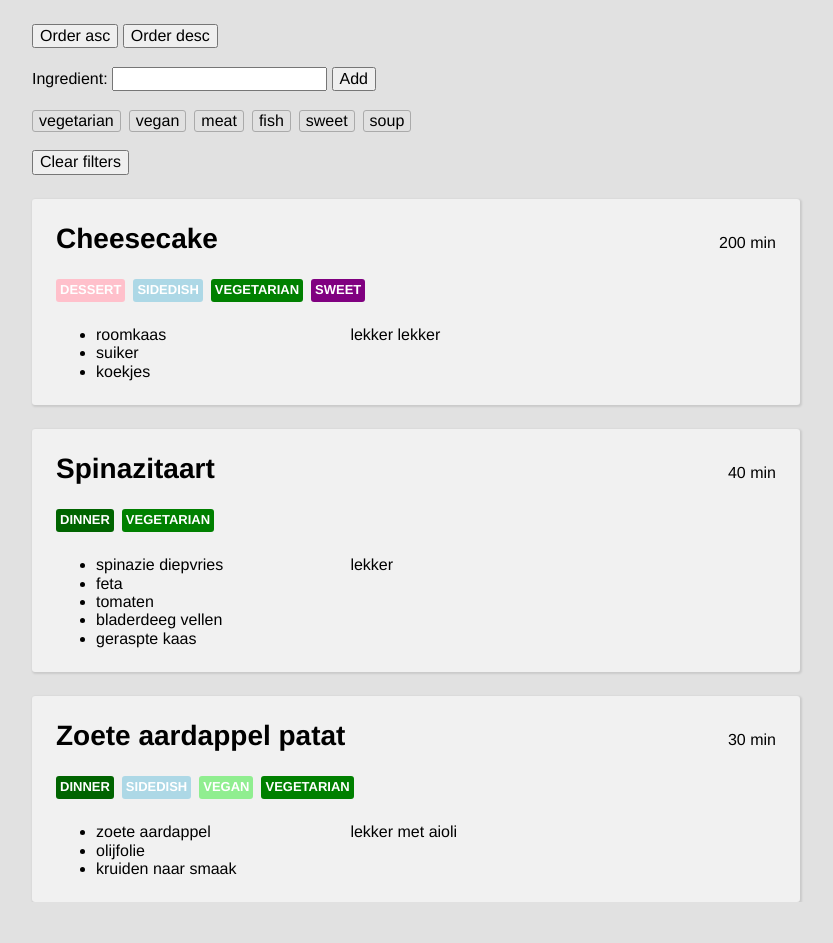
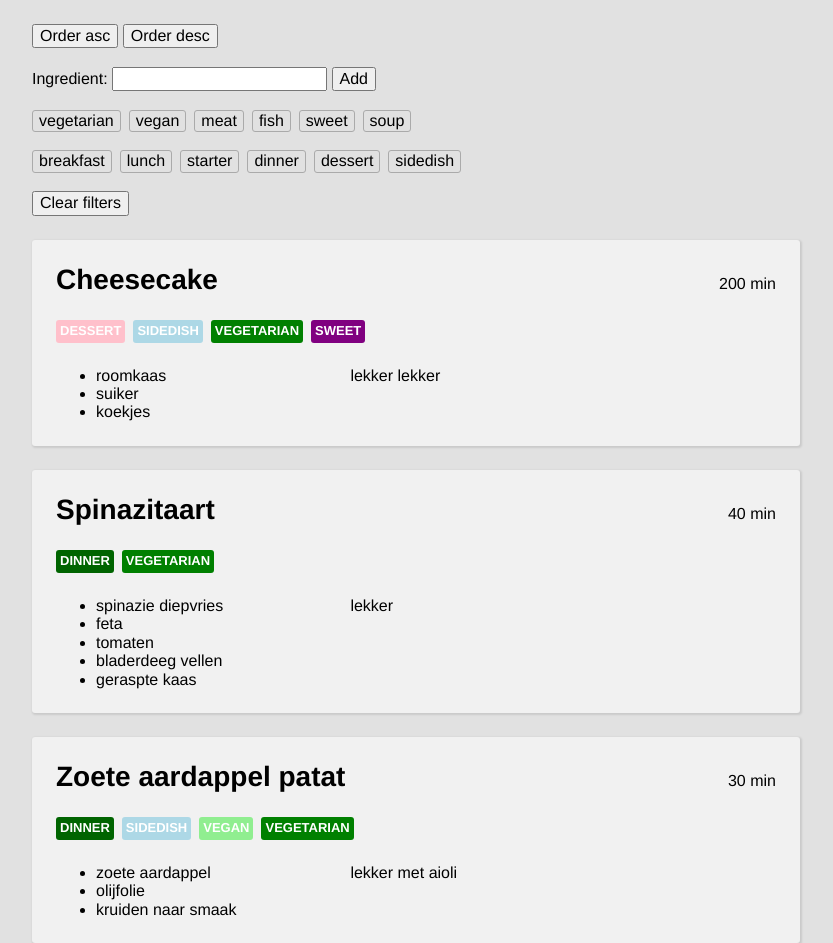
Before and after one commit to madstrawberry/old_recipes, a React (Create React App) app: page / in a window 1280 px wide. Shown: the whole page, without its empty margins (224-1057 px from the left). Before the commit the page ends 902 px from the top, so only its background shows below. Built offline with nearby package versions, Linux system fonts and the light colour scheme; a web font is replaced by a local one.

Commit message:
Add 1 category filter

```diff
--- a/src/components/Filters.tsx
+++ b/src/components/Filters.tsx
@@ -2,7 +2,7 @@ import React, { useState } from 'react';
 import { FilterState, FilterAction } from './FilterReducer';
 import styled from 'styled-components';
 import { fromDevice } from '../styles/mediaQueries';
-import { RecipeType } from '../models';
+import { RecipeType, RecipeCategory } from '../models';
 
 type Props = {
   filters: FilterState;
@@ -47,12 +47,22 @@ export const Filter: React.FC<Props> = ({ filters, sendFilter }) => {
       <br />
       <br />
       {Object.values(RecipeType).map(type => (
-        <RecipeTypeBtn
+        <TypeBtn
           isActive={type === filters.type}
           onClick={() => sendFilter({ type: 'FILTER_TYPE', payload: type })}
         >
           {type}
-        </RecipeTypeBtn>
+        </TypeBtn>
+      ))}
+      <br />
+      <br />
+      {Object.values(RecipeCategory).map(category => (
+        <TypeBtn
+          isActive={category === filters.category}
+          onClick={() => sendFilter({ type: 'FILTER_CATEGORY', payload: category })}
+        >
+          {category}
+        </TypeBtn>
       ))}
       <br />
       <br />
@@ -87,7 +97,7 @@ const Ingredient = styled.span`
   }
 `;
 
-const RecipeTypeBtn = styled.button<{ isActive?: boolean }>`
+const TypeBtn = styled.button<{ isActive?: boolean }>`
   border: 1px solid #aaa;
   border-radius: 3px;
   background: ${props => (props.isActive ? 'pink' : 'transparent')};
--- a/src/mockData/data.ts
+++ b/src/mockData/data.ts
@@ -1,4 +1,4 @@
-import { Recipe, RecipeType } from '../models';
+import { Recipe, RecipeType, RecipeCategory } from '../models';
 
 const rawData: Omit<Recipe, 'id'>[] = [
   {
@@ -12,7 +12,7 @@ const rawData: Omit<Recipe, 'id'>[] = [
       { name: 'geraspte kaas', amount: 1, unit: 'pc' },
     ],
     type: ['vegetarian' as any],
-    category: ['dinner'],
+    category: ['dinner' as any],
     time: 40,
   },
   {
@@ -24,7 +24,7 @@ const rawData: Omit<Recipe, 'id'>[] = [
       { name: 'kruiden naar smaak', amount: 2, unit: 'ts' },
     ],
     type: [RecipeType.vegan, RecipeType.vegetarian],
-    category: ['dinner', 'sidedish'],
+    category: [RecipeCategory.dinner, RecipeCategory.sidedish],
     time: 30,
   },
   {
@@ -36,7 +36,7 @@ const rawData: Omit<Recipe, 'id'>[] = [
       { name: 'koekjes', amount: 250, unit: 'gr' },
     ],
     type: [RecipeType.vegetarian, RecipeType.sweet],
-    category: ['dessert', 'sidedish'],
+    category: [RecipeCategory.dessert, RecipeCategory.sidedish],
     time: 200,
   },
 ];
--- a/src/models.ts
+++ b/src/models.ts
@@ -1,4 +1,11 @@
-export type RecipeCategory = 'breakfast' | 'dinner' | 'lunch' | 'dessert' | 'starter' | 'sidedish';
+export enum RecipeCategory {
+  breakfast = 'breakfast',
+  lunch = 'lunch',
+  starter = 'starter',
+  dinner = 'dinner',
+  dessert = 'dessert',
+  sidedish = 'sidedish',
+}
 
 export enum RecipeType {
   vegetarian = 'vegetarian',
```
